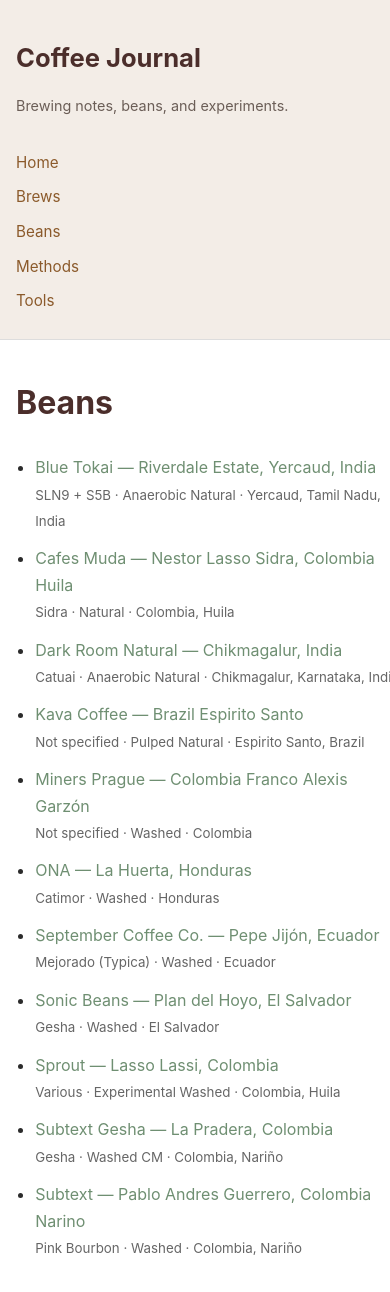
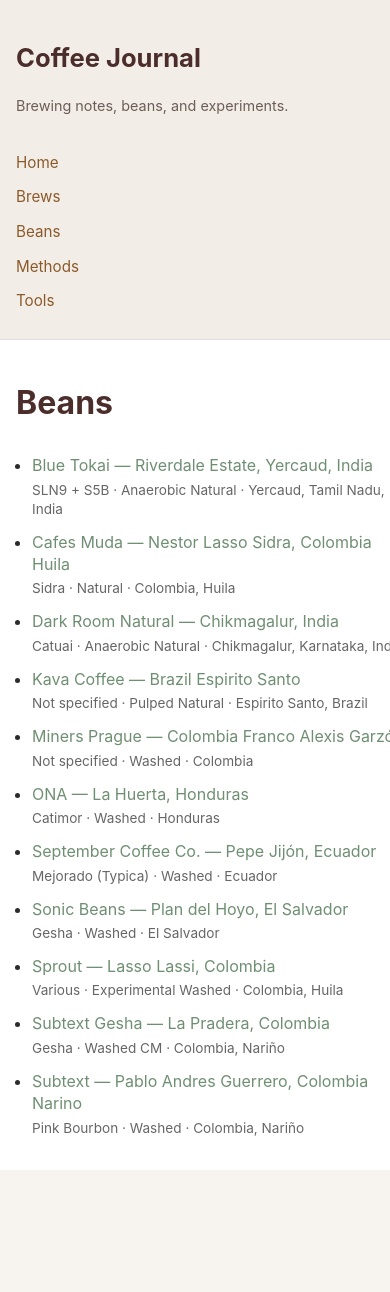
Before and after one commit to truedevopsmk-lab/coffee-test, a Jekyll site: the page built from beans/index.md, in a window 390 px wide. Built offline with Jekyll 4.4.1, drawn with Linux system fonts in a browser that asks for light colours; after the commit the page ends 1170 px from its top, so only the background shows below that.

Commit message:
Improve mobile readability

```diff
--- a/assets/coffee.css
+++ b/assets/coffee.css
@@ -136,3 +136,21 @@
     padding: 1rem;
   }
 }
+@media (max-width: 768px) {
+  /* Improve beans list readability */
+  .content ul {
+    padding-left: 1rem;
+  }
+
+  .content li {
+    margin-bottom: 1.25rem;
+    line-height: 1.4;
+  }
+
+  .content li small {
+    display: block;
+    margin-top: 0.25rem;
+    font-size: 0.85rem;
+    color: #666;
+  }
+}
```
